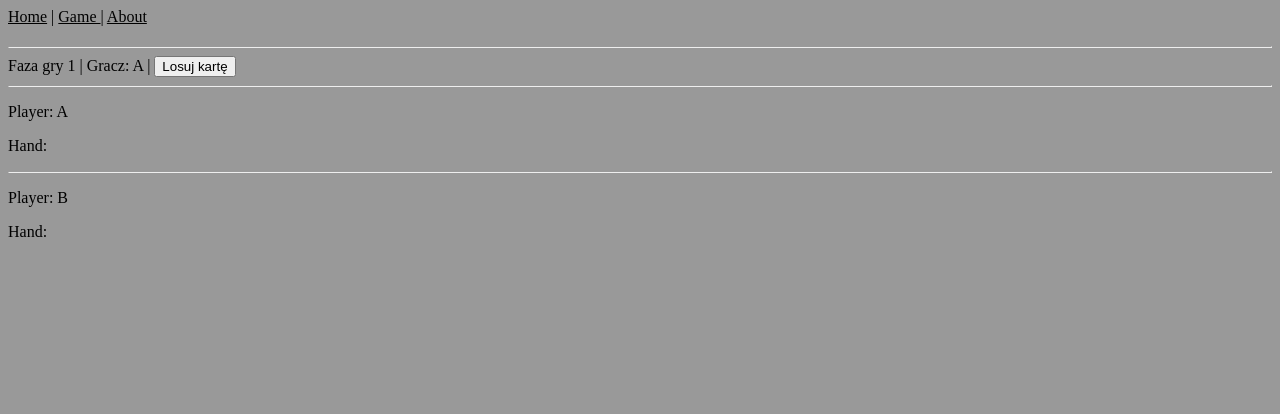
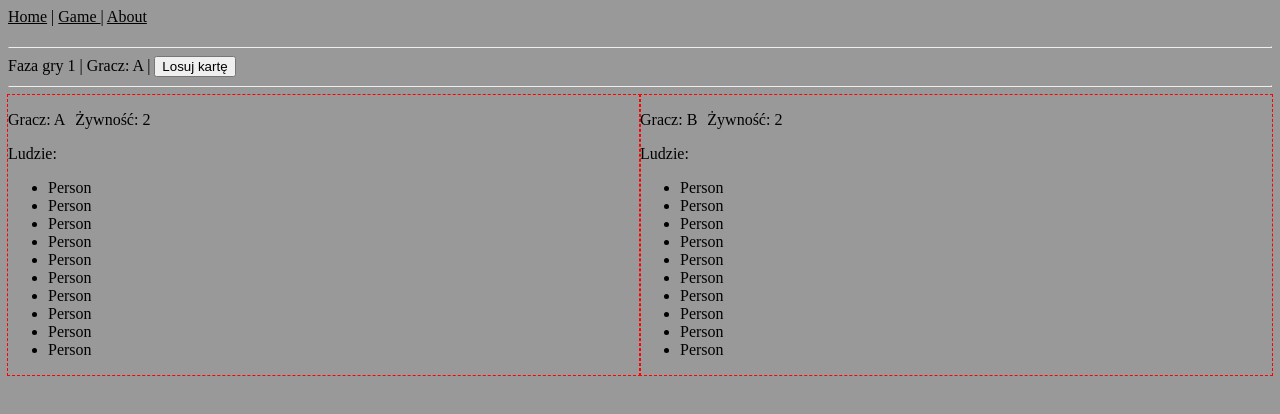
Before and after one commit to sebek78/js-game-tribal-warfare, a React app: page /game in a window 1280 px wide. Shown: the top 414 px of the page. Built offline with nearby package versions, Linux system fonts and the light colour scheme; what redux-immutable-state-invariant would draw is missing.

Commit message:
Add people and food

```diff
--- a/src/components/game/Game.js
+++ b/src/components/game/Game.js
@@ -9,14 +9,17 @@ class Game extends React.Component {
       phase: 0,
       currentPlayer: 1
     },
-    players: [{ name: "" }, { name: "" }]
+    players: [{ name: "" }, { name: "" }],
+    people: []
   };
 
   componentDidMount() {
-    const { game, players } = this.props;
+    console.log(this.props);
+    const { game, players, people } = this.props;
     this.setState({
       game: game,
-      players
+      players,
+      people
     });
   }
 
@@ -55,14 +58,37 @@ class Game extends React.Component {
           {this.renderSwitch(this.state.game.phase)}
         </button>
         <hr />
-        <div>
-          <p>Player: {this.state.players[0].name} </p>
-          <p>Hand:</p>
+        <div className="playerView">
+          <p>
+            Gracz: {this.state.players[0].name}
+            <span style={{ marginLeft: 10 }}>
+              Żywność: {this.state.players[0].food}
+            </span>
+          </p>
+          <p>Ludzie:</p>
+          <ul>
+            {this.state.people.map((person, i) => {
+              if (person.owner === this.state.players[0].name) {
+                return <li key={i}>Person</li>;
+              }
+            })}
+          </ul>
         </div>
-        <hr />
-        <div>
-          <p>Player: {this.state.players[1].name}</p>
-          <p>Hand:</p>
+        <div className="playerView">
+          <p>
+            Gracz: {this.state.players[1].name}
+            <span style={{ marginLeft: 10 }}>
+              Żywność: {this.state.players[1].food}
+            </span>
+          </p>
+          <p>Ludzie:</p>
+          <ul>
+            {this.state.people.map((person, i) => {
+              if (person.owner === this.state.players[1].name) {
+                return <li key={i}>Person</li>;
+              }
+            })}
+          </ul>
         </div>
       </div>
     );
@@ -71,14 +97,16 @@ class Game extends React.Component {
 Game.propTypes = {
   game: PropTypes.object.isRequired,
   nextPhase: PropTypes.func.isRequired,
-  players: PropTypes.array
+  players: PropTypes.array,
+  people: PropTypes.array
 };
 
 function mapStateToProps(state) {
   return {
     game: state.game,
     deck: state.deck,
-    players: state.players
+    players: state.players,
+    people: state.people
   };
 }
 
--- a/src/index.css
+++ b/src/index.css
@@ -10,3 +10,9 @@ nav {
 a {
   color: black;
 }
+
+.playerView {
+  width: 50%;
+  display: inline-block;
+  outline: 1px dashed red;
+}
--- a/src/redux/reducers/index.js
+++ b/src/redux/reducers/index.js
@@ -1,10 +1,12 @@
 import { combineReducers } from "redux";
 import game from "./gameReducer";
 import players from "./playersReducer";
+import people from "./peopleReducer";
 
 const rootReducer = combineReducers({
   game,
-  players
+  players,
+  people
 });
 
 export default rootReducer;
--- a/src/redux/reducers/initialState.js
+++ b/src/redux/reducers/initialState.js
@@ -6,11 +6,32 @@ let initialState = {
     currentPlayer: 0
   },
   players: [
-    { name: "A", hand: [] },
-    { name: "B", hand: [] }
-  ]
+    { name: "A", food: 2 },
+    { name: "B", food: 2 }
+  ],
+  deck: [],
+  people: []
 };
 
 initialState.deck = shuffledDeck;
 
+const person = {
+  owner: "",
+  prisoner: false,
+  strength: 1,
+  meleeWeapon: null,
+  rangedWeapon: null
+};
+let people = [];
+initialState.players.forEach(player => {
+  for (let i = 0; i < 10; i++) {
+    const newPerson = { ...person, owner: player.name };
+    people.push(newPerson);
+  }
+});
+
+initialState.people = people;
+
+console.log(initialState);
+
 export default initialState;
--- /dev/null
+++ b/src/redux/reducers/peopleReducer.js
@@ -0,0 +1,9 @@
+//import types from "./../actions/actionTypes";
+import initialState from "./initialState";
+
+export default function peopleReducer(state = initialState.people, action) {
+  switch (action.type) {
+    default:
+      return state;
+  }
+}
```
